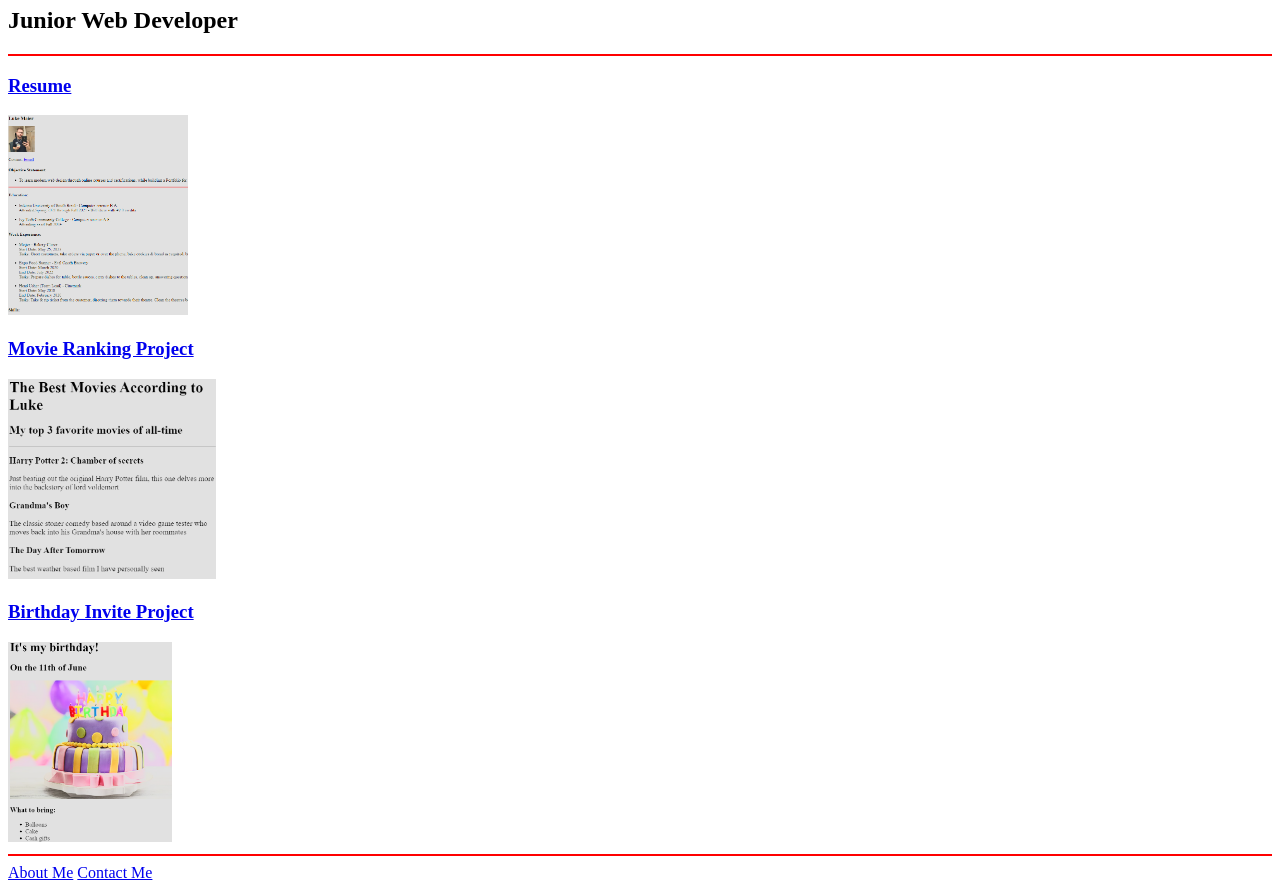
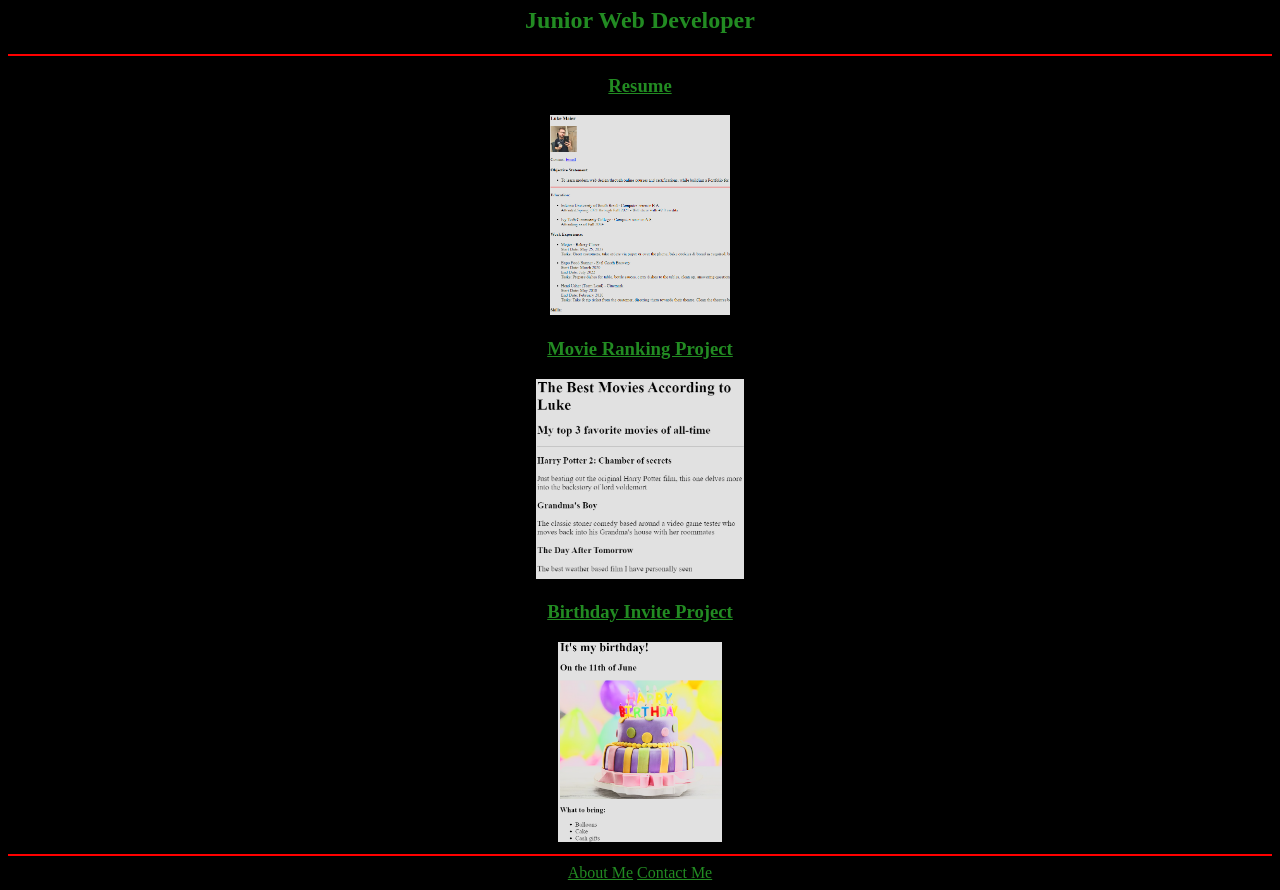
Before and after one commit to luke-maier/portfolio, a plain HTML site: page index.html in a window 1280 px wide. Shown: the part 73-963 px from the top of the page. Drawn offline with Linux system fonts and the light colour scheme.

Commit message:
Add files via upload

```diff
--- a/index.css
+++ b/index.css
@@ -1,3 +1,15 @@
-footer{
-  justify-content: center;
+body {
+    color: forestgreen;
+    text-align: center;
+    background-color: black;
 }
+
+a{
+    color:forestgreen;
+
+}
+footer {
+    text-align: center;
+    background-color: black;
+    fill: burlywood;
+}
--- a/index.html
+++ b/index.html
@@ -1,6 +1,7 @@
 <!DOCTYPE html>
 <html lang="en">
 <head>
+    <link rel="stylesheet" href="index.css"/>
     <meta charset="UTF-8">
     <meta name="viewport" content="width=device-width, initial-scale=1.0">
     <title>Portfolio Project</title>
```
